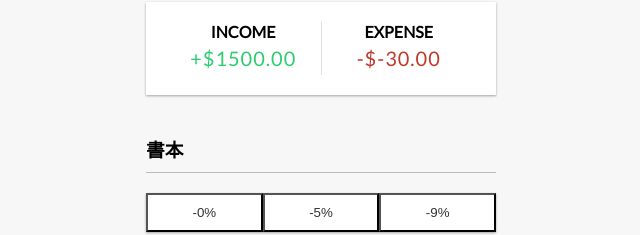
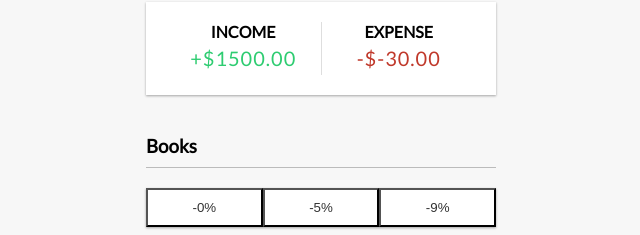
Before and after one commit to emmilcheung/react-booklist-calculator, a React (Create React App) app: page / in a window 1280 px wide. Shown: the part 155-390 px from the top of the page, without its empty margins (319-959 px from the left). Built offline with nearby package versions, Linux system fonts and the light colour scheme; no server answers.

Commit message:
try deploy

```diff
--- a/package.json
+++ b/package.json
@@ -1,5 +1,5 @@
 {
-  "homepage": "http://emmilcheung.github.io/",
+  "homepage": "http://emmilcheung.github.io/try-react-deploy",
   "name": "expense-track",
   "version": "0.1.0",
   "private": true,
@@ -34,7 +34,7 @@
       "last 1 safari version"
     ]
   },
-  "devDependencies":{
-    "gh-pages": "^2.1.1"
+  "devDependencies": {
+    "gh-pages": "^2.2.0"
   }
 }
--- a/src/components/Header.js
+++ b/src/components/Header.js
@@ -1,6 +1,13 @@
 import React from 'react'
 
 export const Header = () => {
+
+    function componentDidMount() {
+        fetch('https://jsonplaceholder.typicode.com/todos/1')
+        .then(response => response.json())
+        .then(json => console.log(json))
+    }
+    componentDidMount()
     return (
         <h2>
             Expense Tracker
--- a/src/components/TransactionList.js
+++ b/src/components/TransactionList.js
@@ -6,7 +6,7 @@ export const TransactionList = () => {
     const {transactions, changeDiscount} = useContext(GlobalContext);
     return (
         <>  <div>
-                <h3>書本</h3>
+                <h3>Books</h3>
                 <button onClick={() => changeDiscount(0)} className="discont-btn">-0%</button>
                 <button onClick={() => changeDiscount(0.05)} className="discont-btn">-5%</button>
                 <button onClick={() => changeDiscount(0.09)} className="discont-btn">-9%</button>
```
Also changed, not shown: 1 other file (tests, documents, lock files or other folders).
